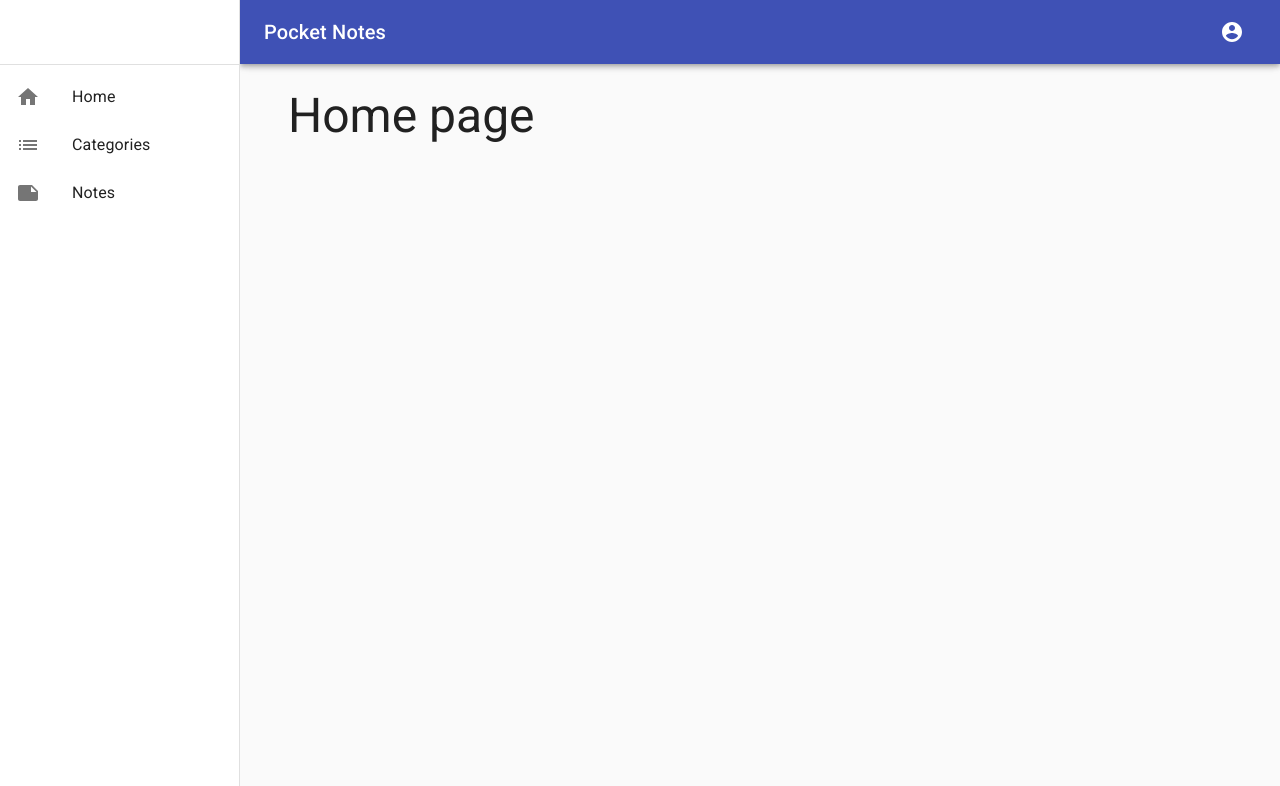
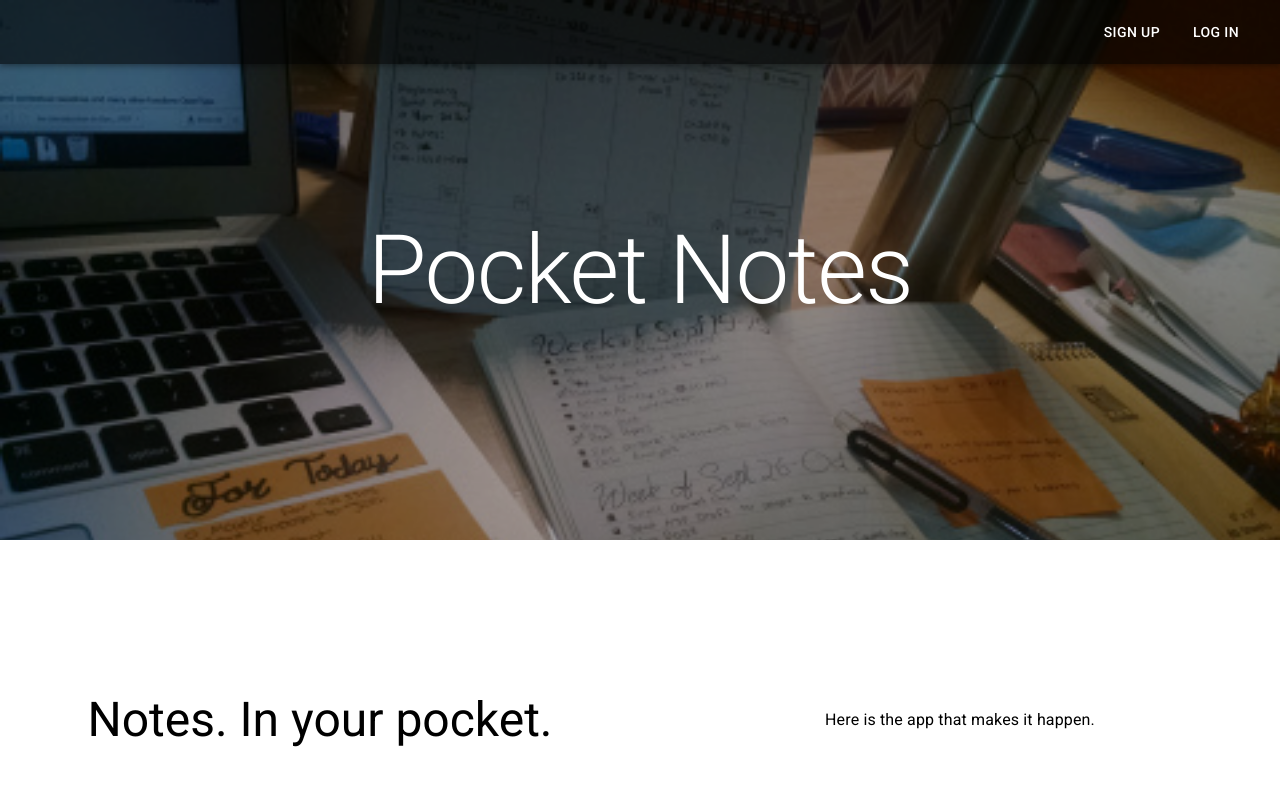
Before and after one commit to wparks08/pocket-notes, a React (Create React App) app in the folder client/: page / in a window 1280 px wide. Shown: the top 786 px of the page. Built offline with nearby package versions, Linux system fonts and the light colour scheme.

Commit message:
basic design layout added

```diff
--- a/client/src/App.js
+++ b/client/src/App.js
@@ -1,4 +1,4 @@
-import React from "react";
+import React, { useState } from "react";
 import Layout from "./components/Layout";
 import CssBaseline from "@material-ui/core/CssBaseline";
 import MainContent from "./components/MainContent";
@@ -6,11 +6,16 @@ import { BrowserRouter as Router, Route, Switch } from "react-router-dom";
 import Home from "./pages/Home";
 import Categories from "./pages/Categories";
 import Notes from "./pages/Notes";
+import Landing from "./pages/Landing";
 
 function App() {
+    const [isLoggedIn, setIsLoggedIn] = useState(false);
+
     return (
         <div className="App">
             <Router>
+                {isLoggedIn ? (
+                    <>
                         <CssBaseline />
                         <Layout>
                             <MainContent>
@@ -27,6 +32,10 @@ function App() {
                                 </Switch>
                             </MainContent>
                         </Layout>
+                    </>
+                ) : (
+                    <Landing />
+                )}
             </Router>
         </div>
     );
--- /dev/null
+++ b/client/src/pages/Landing/index.js
@@ -0,0 +1,82 @@
+import React from "react";
+import { Typography } from "@material-ui/core";
+import Container from "@material-ui/core/Container";
+import { makeStyles } from "@material-ui/core/styles";
+import heroBg from "../../assets/images/landingbg.jpg";
+import Grid from "@material-ui/core/Grid";
+import AppBar from "@material-ui/core/AppBar";
+import Box from "@material-ui/core/Box";
+import Button from "@material-ui/core/Button";
+import Toolbar from "@material-ui/core/Toolbar";
+
+const useStyles = makeStyles(theme => ({
+    herobg: {
+        backgroundImage: "url(" + heroBg + ")",
+        height: 540,
+        backgroundRepeat: "no-repeat",
+        backgroundSize: "cover",
+        padding: 0
+    },
+    heroOverlay: {
+        width: "100%",
+        height: "100%",
+        background: "rgba(0,0,0,.4)"
+    },
+    heroText: {
+        color: "#fff"
+    },
+    toolbar: theme.mixins.toolbar,
+    transparentBackground: {
+        background: "rgba(0,0,0,.6)"
+    },
+    spacer: {
+        flexGrow: 1,
+        content: " "
+    },
+    topbarBtn: {
+        color: "#fff",
+        margin: theme.spacing(0, 1, 0, 1)
+    },
+    flexCenter: {
+        display: "flex",
+        justifyContent: "center",
+        alignItems: "center",
+        height: "100%"
+    },
+    sidekick: {
+        minHeight: "360px"
+    }
+}));
+
+function Landing() {
+    const classes = useStyles();
+
+    return (
+        <Container maxWidth="xl" className={classes.herobg}>
+            <AppBar className={(classes.toolbar, classes.transparentBackground)}>
+                <Toolbar>
+                    <Box className={classes.spacer}>&nbsp;</Box>
+                    <Button className={classes.topbarBtn}>Sign Up</Button>
+                    <Button className={classes.topbarBtn}>Log In</Button>
+                </Toolbar>
+            </AppBar>
+            <Grid container className={classes.heroOverlay} justify="center" alignItems="center">
+                <Grid item>
+                    <Typography variant="h1" className={classes.heroText}>
+                        Pocket Notes
+                    </Typography>
+                </Grid>
+            </Grid>
+            <Grid container justify="center" alignItems="center" className={classes.sidekick}>
+                <Grid item md={6} className={classes.flexCenter}>
+                    <Typography variant="h3">Notes. In your pocket.</Typography>
+                </Grid>
+                <Grid item md={6} className={classes.flexCenter}>
+                    <Typography>Here is the app that makes it happen.</Typography>
+                </Grid>
+            </Grid>
+        </Container>
+    );
+}
+
+export default Landing;
```
Also changed, not shown: client/src/assets/images/landingbg.jpg (added). Lines whose indentation alone changed are shown as unchanged.
